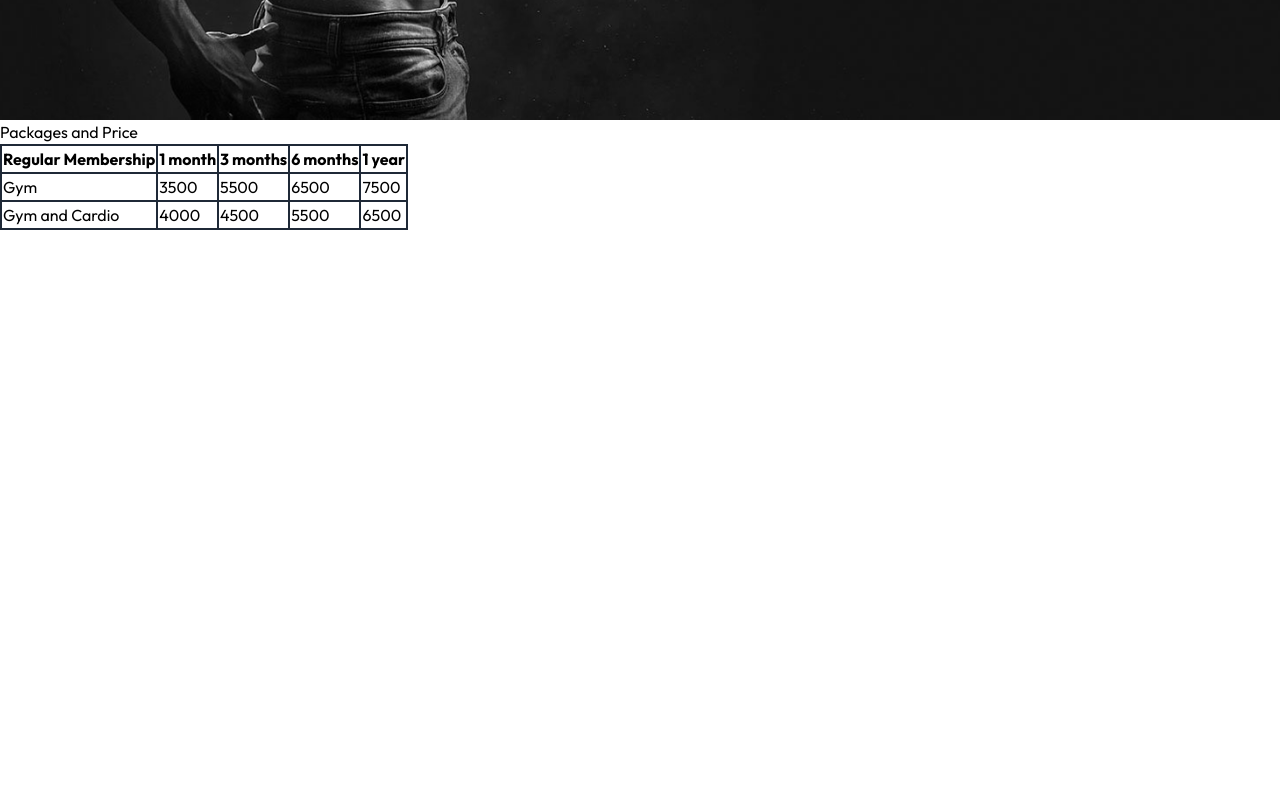
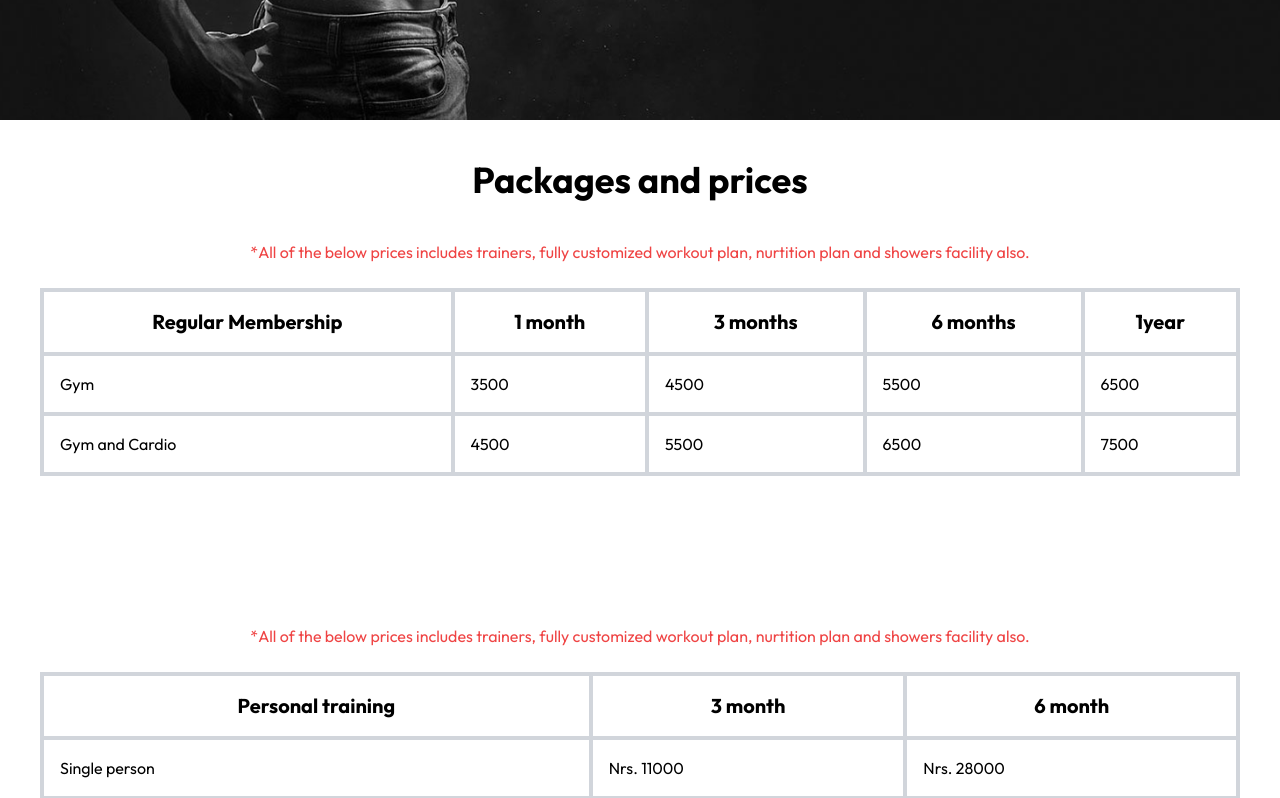
Before and after one commit to Biswash059/Gym_website, a React (Vite) app: page /prices in a window 1280 px wide. Shown: the part 680-1478 px from the top of the page. Built offline with nearby package versions, Linux system fonts and the light colour scheme.

Commit message:
table lg done

```diff
--- a/package.json
+++ b/package.json
@@ -10,6 +10,7 @@
     "preview": "vite preview"
   },
   "dependencies": {
+    "prop-types": "^15.8.1",
     "react": "^18.3.1",
     "react-countup": "^6.5.3",
     "react-dom": "^18.3.1",
--- a/src/Components/Price/PriceComponent.jsx
+++ b/src/Components/Price/PriceComponent.jsx
@@ -1,46 +1,49 @@
 import React from "react";
+import PropTypes from "prop-types";
 
-const PriceComponent = () => {
+const PriceComponent = ({ headers, rows, caption, className }) => {
   return (
     <section>
-      <div className="w-full h-[100vh]">
-        <h1>Packages and Price</h1>
-        <div>
-          <table className="table-fixed border-2 border-gray-800">
+      <div
+        className={`w-full  sm:h-[50vh] flex flex-col items-center mt-10 ${className}`}
+      >
+        {caption && (
+          <h1 className="text-4xl sm:5xl mb-4 font-bold">{caption}</h1>
+        )}
+        <p className="py-4 sm:py-6 sm:text-base text-center text-red-500">
+          *All of the below prices includes trainers, fully customized workout
+          plan, nurtition plan and showers facility also.
+        </p>
+        <div className=" px-10 w-full overflow-x-hidden">
+          <table className="table-auto border-4 border-gr-500 w-full text-sm sm:text-base ">
             <thead>
-              <tr className="table-fixed border-2 border-gray-800">
-                <th className="table-fixed border-2 border-gray-800">
-                  Regular Membership
-                </th>
-                <th className="table-fixed border-2 border-gray-800">
-                  1 month
-                </th>
-                <th className="table-fixed border-2 border-gray-800">
-                  3 months
-                </th>
-                <th className="table-fixed border-2 border-gray-800">
-                  6 months
-                </th>
-                <th className="table-fixed border-2 border-gray-800">1 year</th>
+              <tr className="table-fixed border-4 border-gray-300 ">
+                {headers.map((header, index) => (
+                  <th
+                    key={index}
+                    className=" text-xl table-fixed border-4 border-gray-300 p-4"
+                  >
+                    {header}
+                  </th>
+                ))}
               </tr>
             </thead>
             <tbody>
-              <tr className="table-fixed border-2 border-gray-800">
-                <td className="table-fixed border-2 border-gray-800">Gym</td>
-                <td className="table-fixed border-2 border-gray-800">3500</td>
-                <td className="table-fixed border-2 border-gray-800">5500</td>
-                <td className="table-fixed border-2 border-gray-800">6500</td>
-                <td className="table-fixed border-2 border-gray-800">7500</td>
-              </tr>
-              <tr>
-                <td className="table-fixed border-2 border-gray-800">
-                  Gym and Cardio
-                </td>
-                <td className="table-fixed border-2 border-gray-800">4000</td>
-                <td className="table-fixed border-2 border-gray-800">4500</td>
-                <td className="table-fixed border-2 border-gray-800">5500</td>
-                <td className="table-fixed border-2 border-gray-800">6500</td>
-              </tr>
+              {rows.map((row, rowIndex) => (
+                <tr
+                  key={rowIndex}
+                  className="table-fixed border-4 border-gray-300"
+                >
+                  {Object.values(row).map((cell, cellIndex) => (
+                    <td
+                      key={cellIndex}
+                      className="table-fixed border-4 border-gray-300 p-4"
+                    >
+                      {cell}
+                    </td>
+                  ))}
+                </tr>
+              ))}
             </tbody>
           </table>
         </div>
@@ -49,4 +52,16 @@ const PriceComponent = () => {
   );
 };
 
+PriceComponent.propTypes = {
+  headers: PropTypes.arrayOf(PropTypes.string).isRequired,
+  rows: PropTypes.arrayOf(PropTypes.object).isRequired,
+  caption: PropTypes.string,
+  className: PropTypes.string,
+};
+
+PriceComponent.defaultProps = {
+  caption: null,
+  className: "",
+};
+
 export default PriceComponent;
--- a/src/Pages/PricePage.jsx
+++ b/src/Pages/PricePage.jsx
@@ -3,11 +3,54 @@ import CustomHero from "../Components/CustomHero";
 import Footer from "../Components/Footer";
 import PriceComponent from "../Components/Price/PriceComponent";
 
+const membershipHeaders = [
+  "Regular Membership",
+  "1 month",
+  "3 months",
+  "6 months",
+  "1year",
+];
+const membershipRows = [
+  {
+    "Regular Membership": "Gym",
+    "1 month": 3500,
+    "3 month": 4500,
+    "6 month": 5500,
+    "1 year": 6500,
+  },
+  {
+    "Regular Membership": "Gym and Cardio",
+    "1 month": 4500,
+    "3 month": 5500,
+    "6 month": 6500,
+    "1 year": 7500,
+  },
+];
+
+const packageHeaders = ["Personal training", "3 month", "6 month"];
+const packageRows = [
+  {
+    "Personal Training": "Single person",
+    "3 Month": "Nrs. 11000",
+    "6 Month": "Nrs. 28000",
+  },
+  {
+    "Personal Training": "Two person",
+    "3 Month": "Nrs. 9000",
+    "6 Month": "Nrs. 23000",
+  },
+];
+
 const PricePage = () => {
   return (
     <div>
       <CustomHero link={"prices"} text={"Price"} />
-      <PriceComponent />
+      <PriceComponent
+        headers={membershipHeaders}
+        rows={membershipRows}
+        caption="Packages and prices"
+      />
+      <PriceComponent headers={packageHeaders} rows={packageRows} />
       <Footer />
     </div>
   );
```
Also changed, not shown: 1 other file (tests, documents, lock files or other folders).
